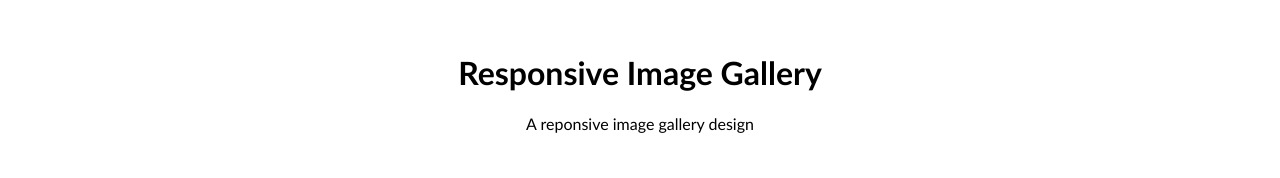
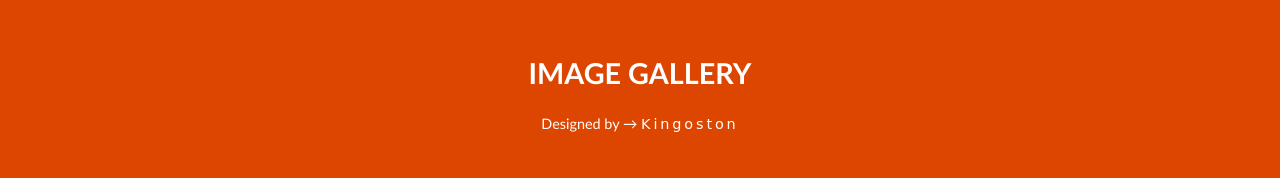
Before and after one commit to creasedigital/DPD-School, a plain HTML site: page HTML/image-gallery.html in a window 1280 px wide. Shown: the top 178 px of the page. Drawn offline with Linux system fonts and the light colour scheme.

Commit message:
background color added

```diff
--- a/HTML/image-gallery.html
+++ b/HTML/image-gallery.html
@@ -12,11 +12,31 @@
     body {
       margin: 0;
       font-family: 'Gill Sans', 'Gill Sans MT', Calibri, 'Trebuchet MS', sans-serif;
+      background-color: #dad5d3;
     }
 
     .header {
       text-align: center;
       padding: 32px;
+      background-color: #dd4600;
+      color: #ffffff;
+      cursor: pointer;
+    }
+
+    .header h1,
+    .header p{
+      transition: all 0.3s ease;
+      transform: scale(0.9);
+    }
+
+    .header h1:hover,
+    .header p:hover{
+      transform: scale(1.2);
+    }
+
+    .header span.cursive{
+      font-family: cursive, fantasy, Verdana, Geneva, Tahoma, sans-serif;
+      letter-spacing: .2rem;
     }
 
     .row {
@@ -25,7 +45,6 @@
       padding: 0 4px;
     }
 
-    /* Create four equal columns that sits next to each other */
     .column {
       flex: 25%;
       max-width: 25%;
@@ -37,7 +56,6 @@
       vertical-align: middle;
     }
 
-    /* Responsive layout - makes a two column-layout instead of four columns */
     @media (max-width: 800px) {
       .column {
         flex: 50%;
@@ -45,7 +63,6 @@
       }
     }
 
-    /* Responsive layout - makes the two columns stack on top of each other instead of next to each other */
     @media (max-width: 600px) {
       .column {
         flex: 100%;
@@ -57,8 +74,8 @@
 </head>
 <body>
   <header class="header">
-    <h1>Responsive Image Gallery</h1>
-    <p>A reponsive image gallery design</p>
+    <h1>IMAGE GALLERY</h1>
+    <p>Designed by &rarr; <span class="cursive">Kingoston</span></p>
   </header>
   <div class="row">
     <div class="column">
```
